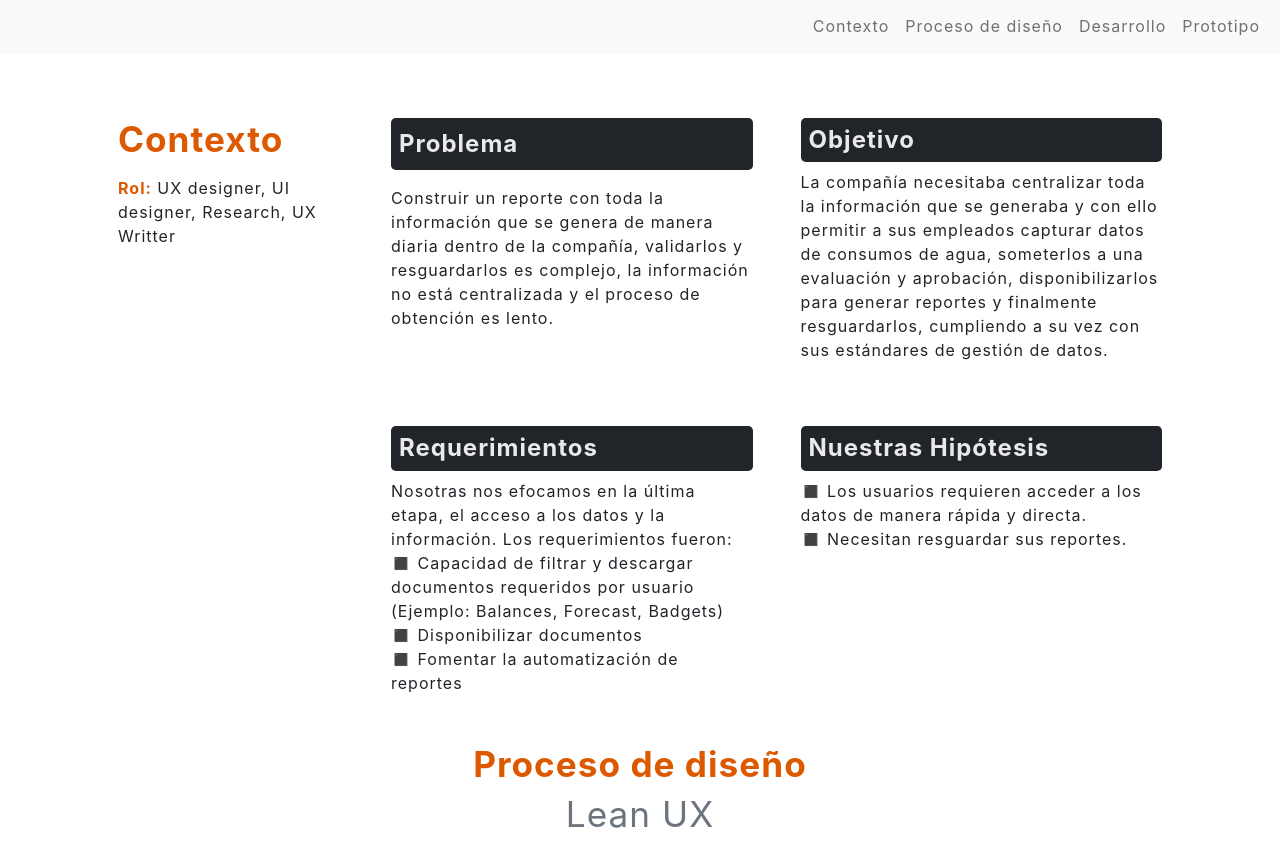
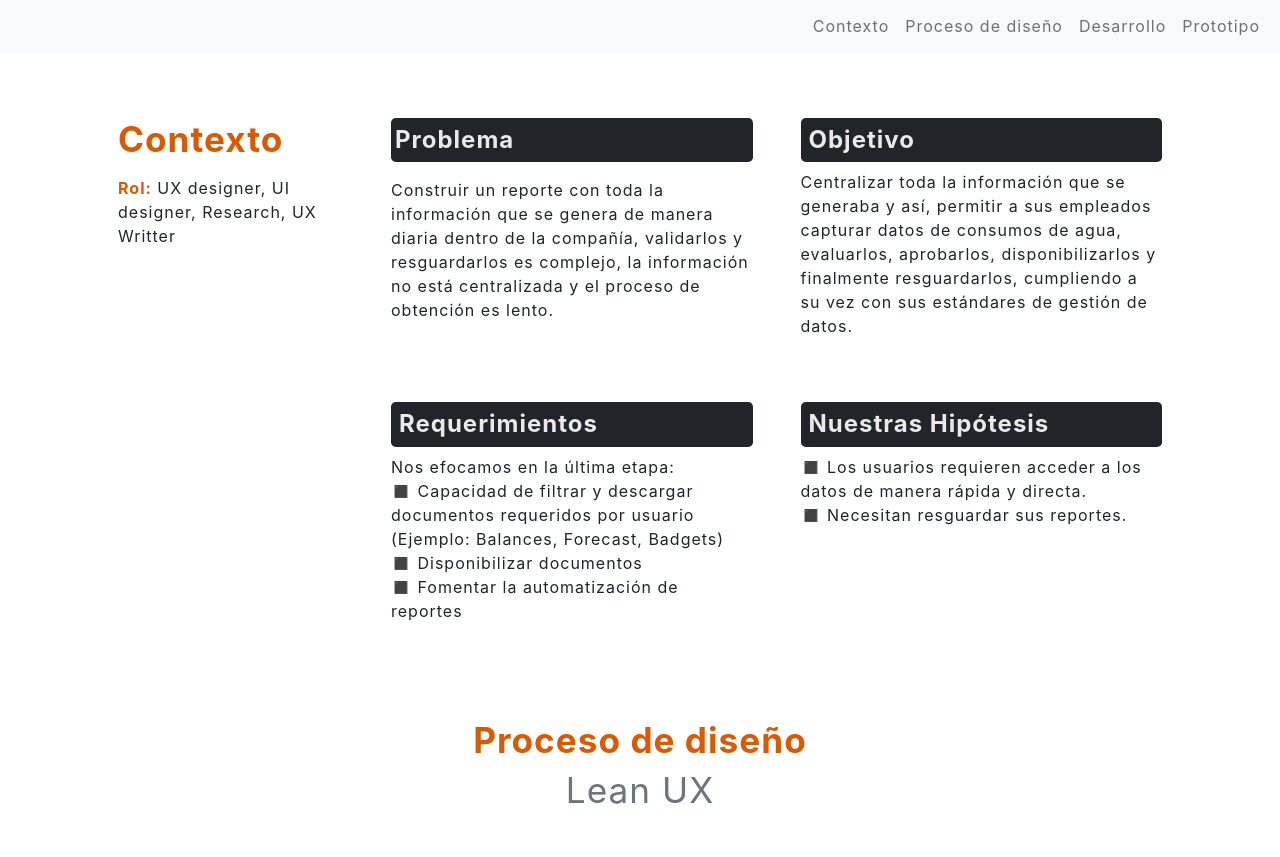
Before and after one commit to CarlaCarrillo/carlacarrillo, a plain HTML site: page BHP.html in a window 1280 px wide. Shown: the part 507-1364 px from the top of the page. Drawn offline with nearby package versions, Linux system fonts and the light colour scheme; files whose address does not match are found by name.

Commit message:
fixing size project 1

```diff
--- a/BHP.html
+++ b/BHP.html
@@ -83,23 +83,23 @@
                             <div class="row gx-5 row-cols-1 row-cols-md-2">
                                 <div class="col mb-5 h-100">
                                     <div class="feature bg-primary bg-gradient text-white rounded-3 mb-3"><i class=""></i></div>
-                                    <p class="fs-4 rounded-3 text-white-50 fw-bolder bg-dark p-2"> Problema</p>
+                                    <p class="fs-4 rounded-3 text-white-50 fw-bolder bg-dark p-1"> Problema</p>
                                     <p class="mb-0">Construir un reporte con toda la información que se genera de manera diaria dentro de la compañía, validarlos y resguardarlos es complejo, la información no está centralizada y el proceso de obtención es lento.</p>
                                 </div>
                                 <div class="col mb-5 h-100">
                                     <div class="feature bg-primary bg-gradient text-white rounded-3 mb-3"><i class=""></i></div>
                                     <h2 class="fs-4 rounded-3 text-white-50 fw-bolder bg-dark p-2">Objetivo</h2>
-                                    <p class="mb-0">La compañía necesitaba centralizar toda la información que se generaba y con ello permitir a sus empleados capturar datos de consumos de agua, someterlos a una evaluación y aprobación, disponibilizarlos para generar reportes y finalmente resguardarlos, cumpliendo a su vez con sus estándares de gestión de datos.</p>
+                                    <p class="mb-0">Centralizar toda la información que se generaba y así, permitir a sus empleados capturar datos de consumos de agua, evaluarlos, aprobarlos, disponibilizarlos y finalmente resguardarlos, cumpliendo a su vez con sus estándares de gestión de datos.</p>
                                 </div>
-                                <div class="col mb-5 mb-md-0 h-100">
+                                <div class="col mb-5 h-100">
                                     <div class="feature bg-primary bg-gradient text-white rounded-3 mb-3"><i class=""></i></div>
                                     <h2 class="fs-4 rounded-3 text-white-50 fw-bolder bg-dark p-2">Requerimientos</h2>
-                                    <p class="mb-0">Nosotras nos efocamos en la última etapa, el acceso a los datos y la información. Los requerimientos fueron:</p>
+                                    <p class="mb-0">Nos efocamos en la última etapa:</p>
                                     <p class="lead fw-normal fs-6 mb-0">◼ Capacidad de filtrar y descargar documentos requeridos por usuario (Ejemplo: Balances, Forecast, Badgets)</p>
                                     <p class="lead fw-normal fs-6 mb-0">◼ Disponibilizar documentos</p>
                                     <p class="lead fw-normal fs-6 mb-0">◼ Fomentar la automatización de reportes</p>
                                 </div>
-                                <div class="col h-100">
+                                <div class="col mb-5 h-100">
                                     <div class="feature bg-primary bg-gradient text-white rounded-3 mb-3"><i class=""></i></div>
                                     <h2 class="fs-4 rounded-3 text-white-50 fw-bolder bg-dark p-2">Nuestras Hipótesis</h2>
                                     <p class="lead fw-normal fs-6 mb-0">◼ Los usuarios requieren acceder a los datos de manera rápida y directa.</p>
```
